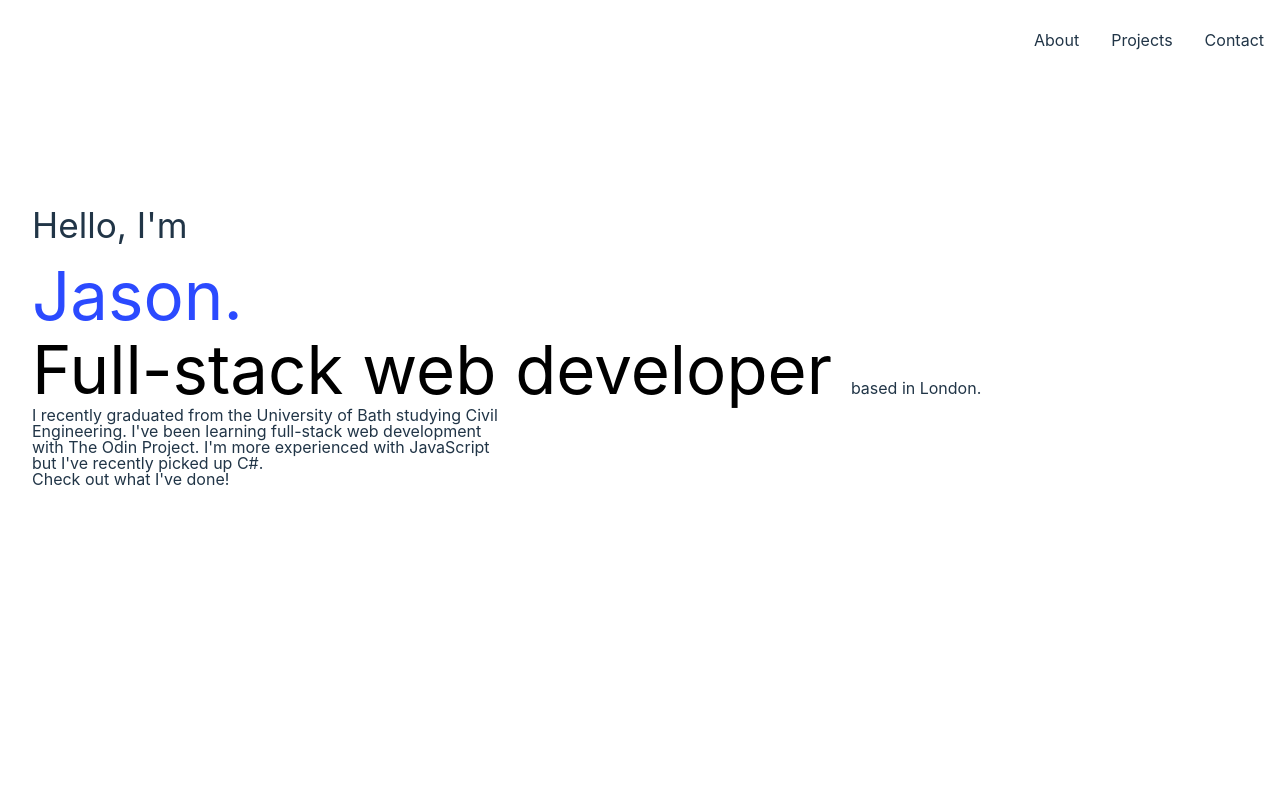
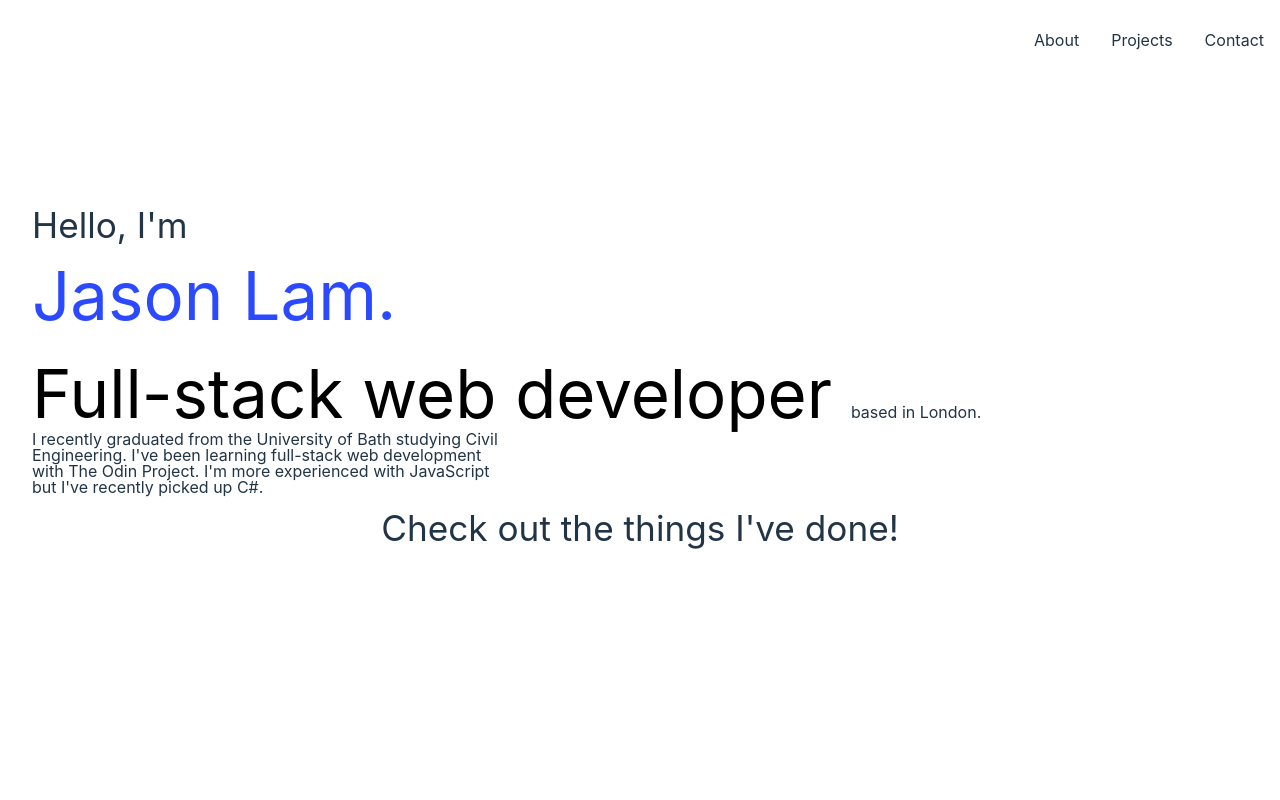
Before and after one commit to jasonHYLam/personal-portfolio-v2, a React (Vite) app: page / in a window 1280 px wide. Shown: the top 800 px of the page. Built offline with nearby package versions, Linux system fonts and the light colour scheme.

Commit message:
Add redirects file for deployment

```diff
--- a/src/components/introduction/Introduction.jsx
+++ b/src/components/introduction/Introduction.jsx
@@ -4,7 +4,7 @@ export function Introduction() {
     <>
       <section className={styles.introduction}>
         <h2>Hello, I'm</h2>
-        <h1 className={`${styles.large} ${styles.accent}`}>Jason.</h1>
+        <h1 className={`${styles.large} ${styles.accent}`}>Jason Lam.</h1>
         <p>
           <h1 className={`${styles.large} ${styles.bold}`}>
             Full-stack web developer{" "}
@@ -17,7 +17,8 @@ export function Introduction() {
           Odin Project. I'm more experienced with JavaScript but I've recently
           picked up C#.
         </p>
-        <p>Check out what I've done!</p>
+
+        <h2 className={styles.centerAlign}>Check out the things I've done!</h2>
       </section>
     </>
   );
--- a/src/components/introduction/introduction.module.css
+++ b/src/components/introduction/introduction.module.css
@@ -1,6 +1,8 @@
 .introduction {
   min-height: 100svh;
   padding-top: 10rem;
+  display: flex;
+  flex-direction: column;
 }
 
 .large {
@@ -19,3 +21,7 @@
 .textbox {
   width: 30rem;
 }
+
+.centerAlign {
+  align-self: center;
+}
```
Also changed, not shown: src/assets/blueMessagingApp1.png, 1 other file (tests, documents, lock files or other folders).
